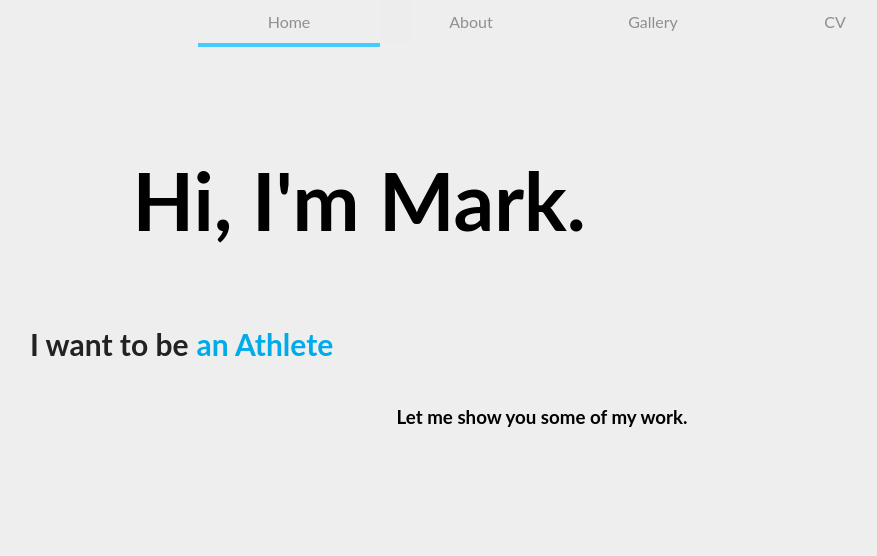
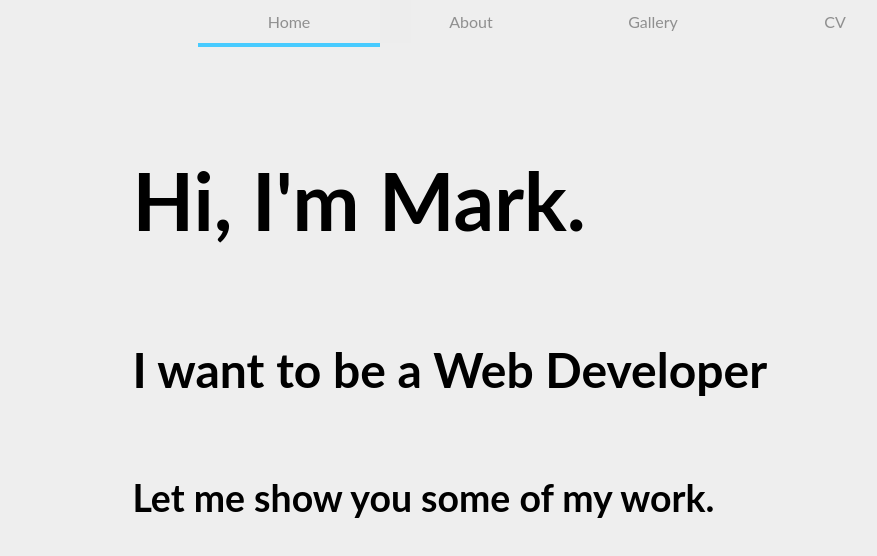
Before and after one commit to SPARKY892/portfolio-website, a React (Create React App) app: page / in a window 1280 px wide. Shown: the top 556 px of the page, without its empty margins (98-975 px from the left). Built offline with nearby package versions, Linux system fonts and the light colour scheme.

Commit message:
Removed TextRoll and update Home text

```diff
--- a/src/components/Home.js
+++ b/src/components/Home.js
@@ -6,7 +6,7 @@ const Home = () => {
   return (
     <div className="homePage">
       <h1 className="homeIntro">Hi, I'm Mark.</h1>
-      <TextRoll />
+      <h2 className="homeText">I want to be a Web Developer</h2>
       <div className="homeEnding">
         <h3>Let me show you some of my work.</h3>
       </div>
--- a/src/components/Home.scss
+++ b/src/components/Home.scss
@@ -12,6 +12,12 @@
   align-items: center;
 }
 
+.homeText {
+  padding-left: 10%;
+  font-size: 3em;
+}
+
 .homeEnding {
-  align-self: center;
+  padding-left: 10%;
+  font-size: 2em;
 }
--- a/src/components/TextRoll.js
+++ /dev/null
@@ -1,19 +0,0 @@
-import React from 'react';
-import './TextRoll.scss';
-
-const TextRoll = () => {
-    return (
-        <section className='wrapper'>
-                <h2 className='sentence'>I want to be
-                    <div className='slidingVertical'>
-                        <span>a Painter</span>
-                        <span>an Athlete</span>
-                        <span>a Lawyer</span>
-                        <span>a Web Developer</span>
-                    </div>
-                </h2>
-        </section>
-    );
-  };
-
-  export default TextRoll;
--- a/src/components/TextRoll.scss
+++ /dev/null
@@ -1,105 +0,0 @@
-
-/*Sentence*/
-.sentence{
-  color: #222;
-  font-size: 30px;
-  text-align: left;
-}
-
-/*Vertical Sliding*/
-.slidingVertical{
-  display: inline;
-  text-indent: 8px;
-}
-
-.slidingVertical span{
-  animation: topToBottom 12.5s linear 1 0s;
-  -ms-animation: topToBottom 12.5s linear 1 0s;
-  -webkit-animation: topToBottom 12.5s linear 1 0s;
-  color: #00abe9;
-  opacity: 0;
-  overflow: hidden;
-  position: absolute;
-  transition: all 0.25s cubic-bezier(1,0,0.58,0.97);
-
-  &:before {
-    content:'';
-    position: absolute;
-    width: 0;
-    height: 3px;
-    top: calc(50% - 1.5px);
-    background: red;
-    transition: inherit;
-    -webkit-animation-name: lineThrough;
-    -webkit-animation-delay: 0s;
-    -webkit-animation-duration: 2.5s;
-    -webkit-animation-iteration-count: 3;
-    animation-name: lineThrough ;
-    animation-delay: 0s;
-    animation-duration: 2.5s;
-    animation-iteration-count: 3;
-  }
-}
-
-.slidingVertical span:nth-child(2){
-  animation-delay: 2.5s;
-  -ms-animation-delay: 2.5s;
-  -webkit-animation-delay: 2.5s;
-}
-
-.slidingVertical span:nth-child(3){
-  animation-delay: 5s;
-  -ms-animation-delay: 5s;
-  -webkit-animation-delay: 5s;
-}
-
-.slidingVertical span:nth-child(4){
-  animation-delay: 7.5s;
-  -ms-animation-delay: 7.5s;
-  -webkit-animation-delay: 7.5s;
-}
-
-.slidingVertical span:nth-child(5){
-  animation-delay: 10s;
-  -ms-animation-delay: 10s;
-  -webkit-animation-delay: 10s;
-}
-
-/*topToBottom Animation*/
-@-moz-keyframes topToBottom{
-  0% { opacity: 0; }
-  5% { opacity: 0; -moz-transform: translateY(50px); }
-  10% { opacity: 1; -moz-transform: translateY(0px); }
-  25% { opacity: 1; -moz-transform: translateY(0px); }
-  30% { opacity: 0; -moz-transform: translateY(-50px); }
-  80% { opacity: 0; }
-  100% { opacity: 0; }
-}
-@-webkit-keyframes topToBottom{
-  0% { opacity: 0; }
-  5% { opacity: 0; -webkit-transform: translateY(50px); }
-  10% { opacity: 1; -webkit-transform: translateY(0px); }
-  25% { opacity: 1; -webkit-transform: translateY(0px); }
-  30% { opacity: 0; -webkit-transform: translateY(-50px); }
-  80% { opacity: 0; }
-  100% { opacity: 0; }
-}
-@-ms-keyframes topToBottom{
-  0% { opacity: 0; }
-  5% { opacity: 0; -ms-transform: translateY(50px); }
-  10% { opacity: 1; -ms-transform: translateY(0px); }
-  25% { opacity: 1; -ms-transform: translateY(0px); }
-  30% { opacity: 0; -ms-transform: translateY(-50px); }
-  80% { opacity: 0; }
-  100% { opacity: 0; }
-}
-
-@-webkit-keyframes lineThrough {
-  0%, 60% {width: 0%; left:0; }
-  100% {width: 100%; left: 0; }
-}
-
-@keyframes lineThrough {
-  0%, 60% {width: 0%; left:0; }
-  100% {width: 100%; left: 0; }
-}
```
